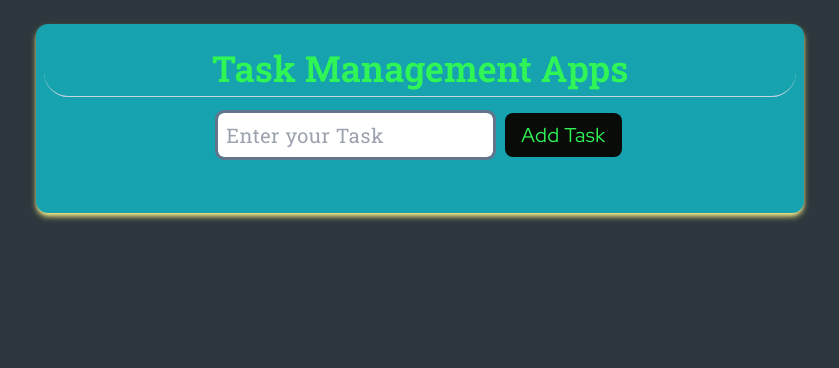
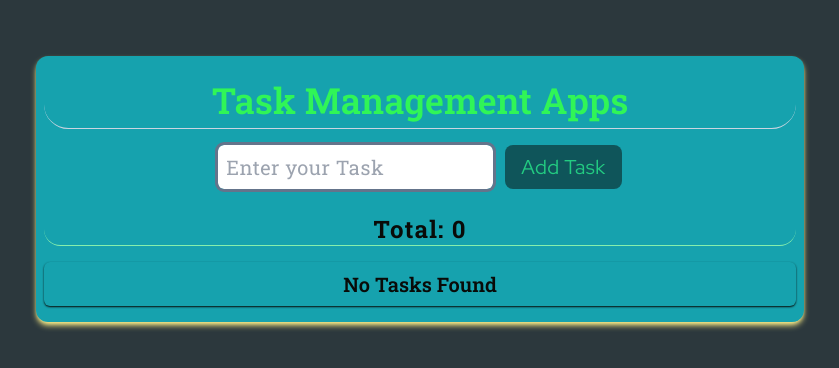
Before and after one commit to mehediweb01/task-management, a React (Vite) app: page / in a window 1280 px wide. Shown: the top 368 px of the page, without its empty margins (220-1059 px from the left). Built offline with nearby package versions, Linux system fonts and the light colour scheme; a web font is replaced by a local one.

Commit message:
totals items count added

```diff
--- a/src/App.tsx
+++ b/src/App.tsx
@@ -6,21 +6,30 @@ interface IFace {
   Id: number;
   text: string;
   completed: boolean;
+  total: number;
 }
-
 function App() {
   const [arr, setArr] = useState<IFace[]>([]);
   const [Text, setText] = useState<string>("");
   const [EditText, setEditText] = useState<string>("");
   const [EditId, setEditId] = useState<number | null>(null);
-
+  const [totals, setTotal] = useState<number>(0);
   const AddTasks = (e: React.FormEvent) => {
     e.preventDefault();
     const TrimText = Text.trim();
     if (TrimText === "") {
       return;
     } else {
-      setArr([...arr, { Id: Date.now(), text: TrimText, completed: false }]);
+      setArr([
+        ...arr,
+        {
+          Id: Date.now(),
+          text: TrimText,
+          completed: false,
+          total: totals,
+        },
+      ]);
+      setTotal(totals + 1);
       setText("");
     }
   };
@@ -48,13 +57,17 @@ function App() {
 
   const Delete = (id: number) => {
     setArr(arr.filter((item) => item.Id !== id));
+    setTotal(totals - 1);
   };
 
   const toggleComplete = (id: number) => {
     setArr((arr) =>
       arr.map((Item) => {
         if (Item.Id === id) {
-          return { ...Item, completed: !Item.completed };
+          return {
+            ...Item,
+            completed: !Item.completed,
+          };
         }
         return Item;
       })
@@ -63,8 +76,8 @@ function App() {
 
   return (
     <>
-      <div className="h-screen bg-gunmetal flex justify-center items-start pt-6">
-        <div className="bg-sky shadow-md shadow-yellow-200  md:w-3/5 w-full rounded-xl py-4 px-2 mx-4">
+      <div className="bg-gunmetal flex justify-center items-start pt-6 min-h-screen">
+        <div className="bg-sky shadow-md shadow-yellow-200  md:w-3/5 w-full rounded-xl py-4 px-2 mx-4 my-8">
           <div className="border-b border-slate-300 rounded-full">
             <h1 className="text-center sm:text-4xl text-xl text-primary font-semibold font-robotoSlab my-2 tracking-wIde">
               Task Management Apps
@@ -83,17 +96,28 @@ function App() {
 
                 <div className="flex gap-2">
                   <button
+                    disabled={Text === ""}
                     onClick={AddTasks}
-                    className="bg-blackGreen text-primary px-4 py-2 rounded-lg font-redHadDisplay tracking-wide text-xl"
+                    className="bg-blackGreen text-primary px-4 py-2 rounded-lg font-redHadDisplay tracking-wide text-xl disabled:cursor-not-allowed disabled:opacity-50"
                   >
                     Add Task
                   </button>
                 </div>
               </form>
             </div>
+            <div className="border-b border-green-300 rounded-full">
+              <p className="text-center font-robotoSlab font-bold tracking-wider text-2xl text-blackGreen">
+                Total: {totals}
+              </p>
             </div>
-          <div>
-            {arr.map((item) => (
+          </div>
+          <div className="shadow-sm shadow-blackGreen py-2 rounded-md">
+            {arr.length <= 0 ? (
+              <h2 className="text-center text-xl font-semibold text-blackGreen font-robotoSlab">
+                No Tasks Found
+              </h2>
+            ) : (
+              arr.map((item) => (
                 <ItemsCard
                   key={item.Id}
                   Delete={() => Delete(item.Id)}
@@ -108,7 +132,8 @@ function App() {
                   toggleComplete={() => toggleComplete(item.Id)}
                   toggle={item.completed}
                 />
-            ))}
+              ))
+            )}
           </div>
         </div>
       </div>
--- a/src/components/ItemsCard.tsx
+++ b/src/components/ItemsCard.tsx
@@ -35,7 +35,8 @@ const ItemsCard = ({
             />
             <div className="flex justify-center items-center gap-3">
               <button
-                className="bg-blackGreen text-primary px-2 py-1 rounded-lg font-redHadDisplay tracking-wide text-xl"
+                disabled={editText === ""}
+                className="bg-blackGreen text-primary px-2 py-1 rounded-lg font-redHadDisplay tracking-wide text-xl disabled:cursor-not-allowed disabled:opacity-50"
                 onClick={handleUpdate}
               >
                 Save
@@ -52,19 +53,23 @@ const ItemsCard = ({
             </span>
           </form>
         ) : (
-          <h2 className="font-redHadDisplay text-base font-semibold text-blackGreen w-full flex flex-col">
-            <span className={toggle ? "line-through" : undefined}>{title}</span>
+          <h2 className="font-redHadDisplay text-xl font-semibold text-blackGreen w-full flex flex-col">
+            <span
+              className={toggle ? "line-through text-secondary" : undefined}
+            >
+              {title}
+            </span>
             <span className="font-robotoSlab font-light text-sm">
               {finalDate}
             </span>
           </h2>
         )}
       </div>
-      <div className="flex sm:flex-row flex-col items-center gap-1 sm:gap-6">
+      <div className="flex sm:flex-row flex-col items-center gap-2 sm:gap-6">
         <p className="bg-yellow-300 px-2 rounded-md font-semibold font-robotoSlab tracking-widest">
           {toggle ? "completed" : "inprogress"}
         </p>
-        <div className="flex items-center gap-1">
+        <div className="flex items-center sm:gap-5 gap-2">
           <button type="button" onClick={handleEdit}>
             <FaRegEdit className="size-5 text-blackGreen hover:text-green-300 transition-colors duration-300" />
           </button>
```
Lines whose indentation alone changed are shown as unchanged.
